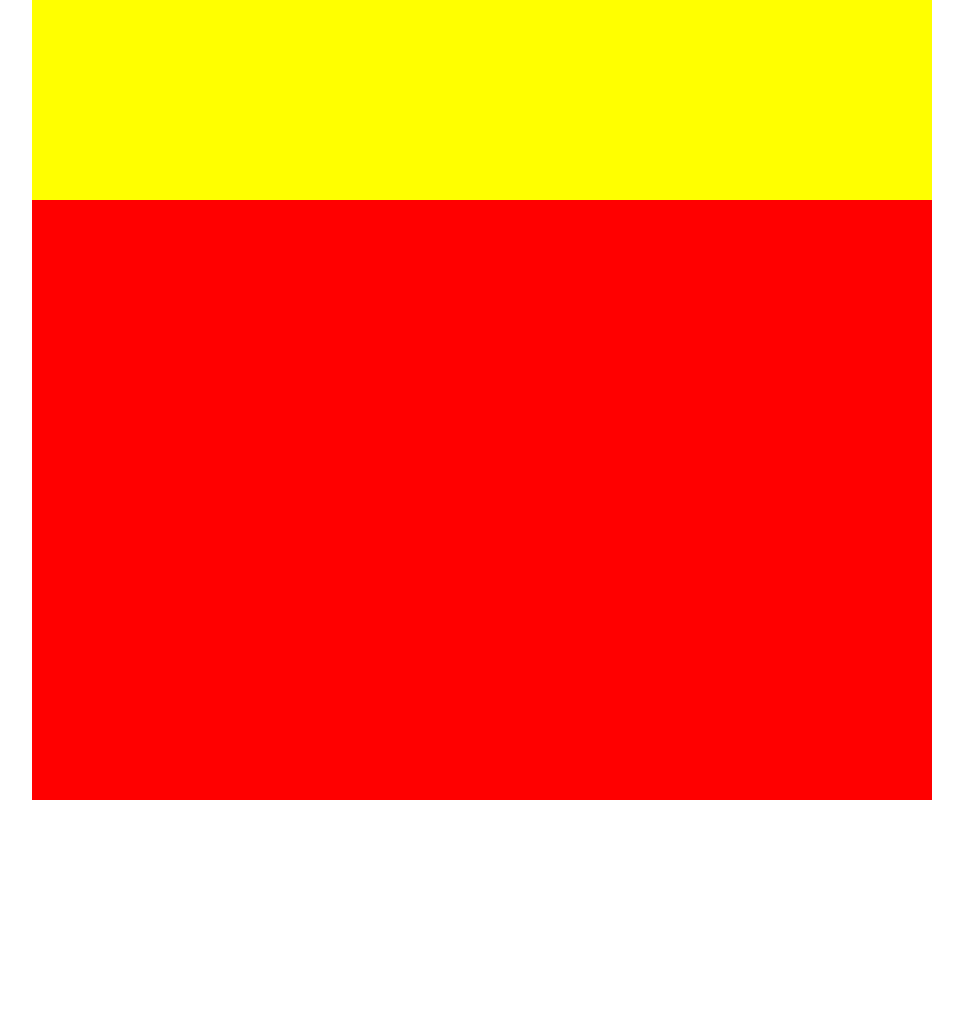
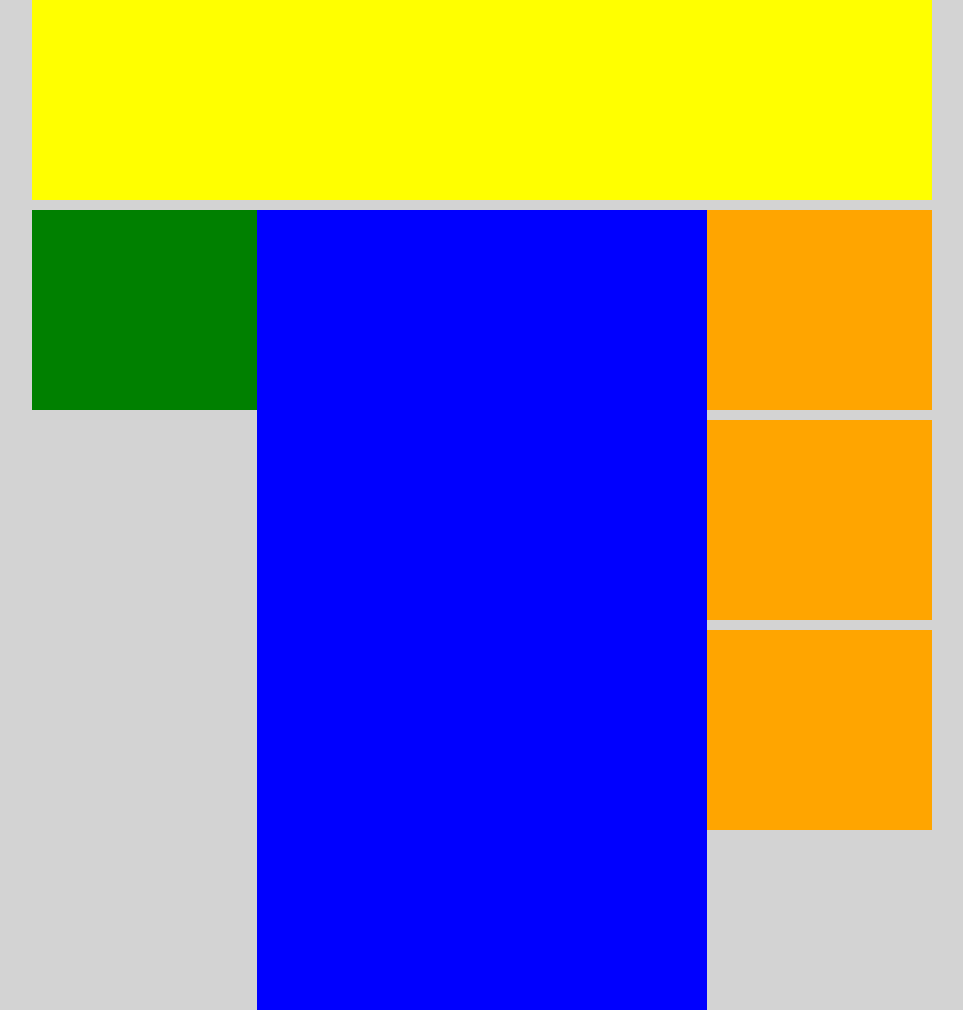
Before and after one commit to carmine-bonavoglia/htmlcss-struttura-wp, a plain HTML site: page index.html in a window 1280 px wide. Shown: the top 1010 px of the page, without its empty margins (158-1121 px from the left). Before the commit the page ends 800 px from the top, so only its background shows below. Drawn offline with Linux system fonts and the light colour scheme.

Commit message:
Clearfix and Float

```diff
--- a/css/style.css
+++ b/css/style.css
@@ -5,13 +5,61 @@
 }
 
 .container{
-  height: 100vh;
+  /* height: 100vh; */
   width: 900px;
   margin: auto;
-  background-color: red;
+  /* background-color: red; */
+}
+
+.clearfix::after{
+  content:'';
+  display: table;
+  clear: both;
+}
+
+.float-left{
+  float: left;
+}
+body{
+  background-color: lightgrey;
 }
 
 header{
   height: 200px;
   background-color: yellow;
 }
+
+.container main{
+  height: 100vh;
+  margin: 10px 0;
+}
+
+main .col-left{
+  height: 25%;
+  width: 25%;
+  background-color: green;
+}
+
+main .col-center{
+  height: 100%;
+  width: 50%;
+  background-color: blue;
+}
+
+main .col-right{
+  height: 25%;
+  width: 25%;
+  background-color: purple;
+}
+
+p{
+  height: 100%;
+  width: 100%;
+  background-color: orange;
+  margin-bottom: 10px;
+}
+
+footer{
+  height: 120px;
+  background-color: red;
+}
--- a/index.html
+++ b/index.html
@@ -18,22 +18,22 @@
     <!-- /Intestazione -->
 
     <!-- Corpo principale -->
-    <main>
+    <main class="clearfix">
 
       <!-- Colonna sinistra -->
-      <aside class="col-left">
+      <aside class="col-left float-left">
 
       </aside>
       <!-- /Colonna sinistra -->
 
       <!-- Colonna centrale -->
-      <section class="col-center">
+      <section class="col-center float-left">
 
       </section>
       <!-- /Colonna centrale -->
 
       <!-- Colonna destra -->
-      <div class="col-right">
+      <div class="col-right float-left">
         <p></p>
         <p></p>
         <p></p>
```
